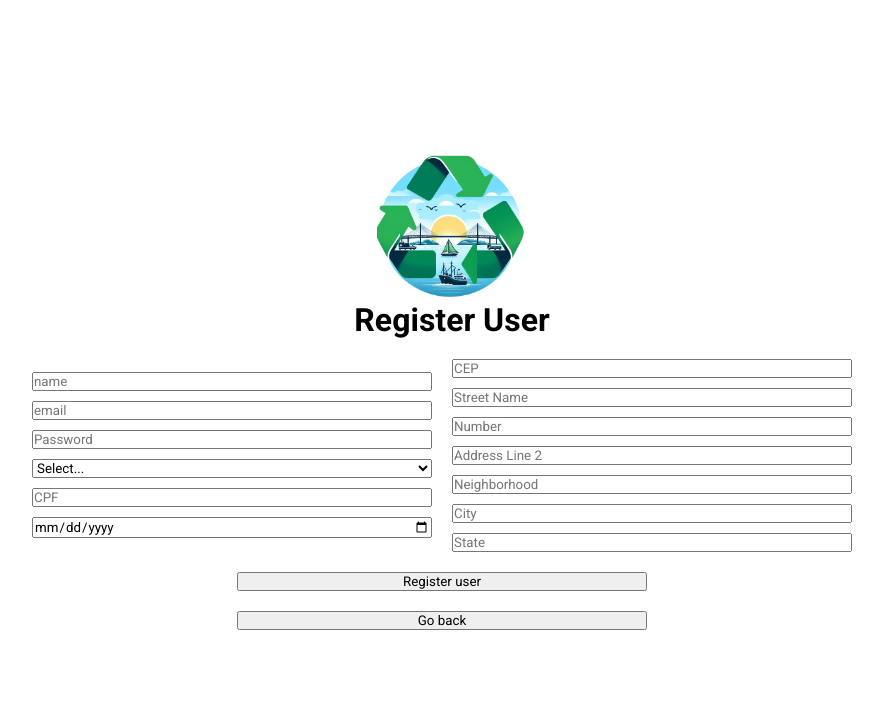
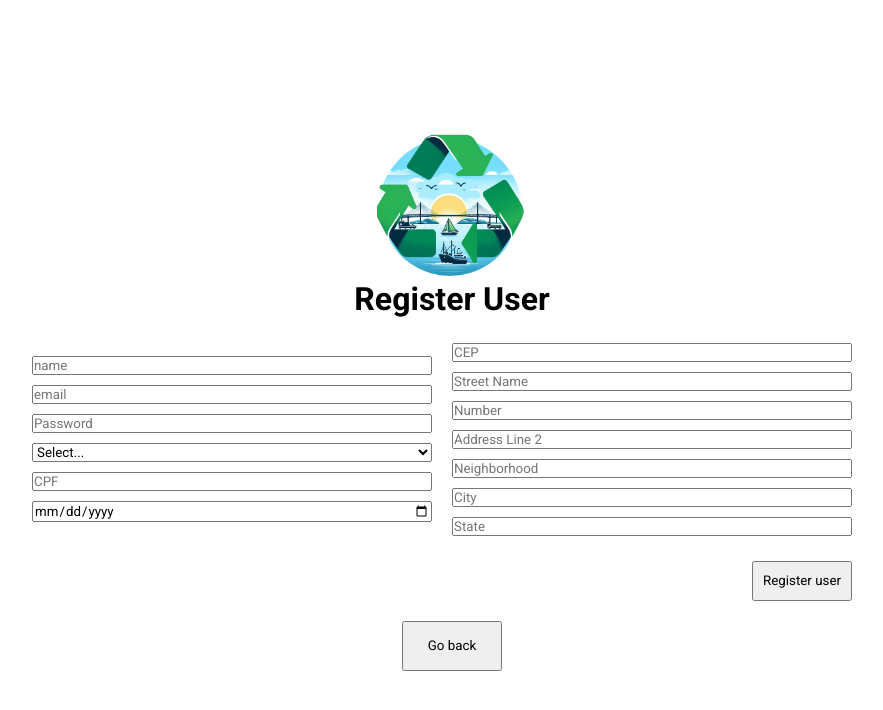
Before and after one commit to Felipevhm/recycleSpot, a React (Vite) app: page /login in a window 1280 px wide. Both pictures are taken after a click on the button "Register User". Shown: the top 710 px of the page, without its empty margins (188-1071 px from the left). Built offline with nearby package versions, Linux system fonts and the light colour scheme; data requests are answered from the project's data file.

Commit message:
Correct user register boxes positioning

```diff
--- a/db/db.json
+++ b/db/db.json
@@ -43,9 +43,8 @@
       "password": "5"
     },
     {
-      "id": "e5d7",
       "name": "Felipe",
-      "email": "a@a.com",
+      "email": "e@e.com",
       "password": "1",
       "gender": "M",
       "cpf": "1",
@@ -56,7 +55,24 @@
       "addressLine2": "",
       "neighborhood": "Centro",
       "city": "Campos dos Goytacazes",
-      "state": "RJ"
+      "state": "RJ",
+      "id": "e5d7"
+    },
+    {
+      "id": "8865",
+      "name": "Mario",
+      "email": "k@a.com",
+      "password": "a",
+      "gender": "M",
+      "cpf": "445",
+      "birth": "2024-05-14",
+      "cep": "88036002",
+      "street": "Rua Lauro Linhares",
+      "number": "2",
+      "addressLine2": "11",
+      "neighborhood": "Trindade",
+      "city": "Florianópolis",
+      "state": "SC"
     }
   ],
   "collect-points": [
--- a/src/components/FormUser/index.jsx
+++ b/src/components/FormUser/index.jsx
@@ -5,7 +5,6 @@ import { AppContext } from "../../context/AppContext";
 
 function FormUser() {
   const {
-
     newUser,
     blankUser,
     nameExists,
@@ -64,6 +63,7 @@ function FormUser() {
       <form action="" onSubmit={handleSubmit(handleCreateUser)}>
         <div className={styles.userInteraction}>
           <div className={styles.inputsDiv}>
+
             <div className={styles.personalInfo}>
               <input
                 type="text"
@@ -163,12 +163,11 @@ function FormUser() {
                 {...register("state")}
               />
             </div>
+
           </div>
-          <button type="submit">Register user</button>
-          <button onClick={handleClickUser(viewRegister, setViewRegister)}>
-            Go back
-          </button>{" "}
-
+          <button style={{ height: "50px", width: "100px" }} type="submit">
+            Register user
+          </button>
         </div>
         <div className={styles.errorsDiv}>
           {errors.name && <p>{errors.name.message}</p>}
@@ -187,6 +186,12 @@ function FormUser() {
           {errors.state && <p>{errors.state.message}</p>}
         </div>
       </form>
+      <button
+        style={{ height: "50px", width: "100px" }}
+        onClick={handleClickUser(viewRegister, setViewRegister)}
+      >
+        Go back
+      </button>
     </div>
   );
 }
--- a/src/components/FormUser/index.module.css
+++ b/src/components/FormUser/index.module.css
@@ -45,6 +45,7 @@ button{
    flex-direction: column;
    align-items: center;
    width: 30%;
+
 }
 
 .personalInfo{
@@ -65,7 +66,7 @@ button{
    display: flex;
    flex-direction: column;
 
-   align-items: center;
+   align-items:flex-end;
    justify-content: center;
 
    gap: 20px;
--- a/src/pages/RegisterUser/index.module.css
+++ b/src/pages/RegisterUser/index.module.css
@@ -22,7 +22,7 @@ html,#root{
 
  .main{
 
-   height: 100vh;
+   height: 100%;
    width: 100vw;
 
    display: flex;
@@ -42,6 +42,6 @@ html,#root{
  }
 
  button{
-  width: 50%;
-  height: 100%;
+  width: 100px;
+  height: 50px;
  }
```
